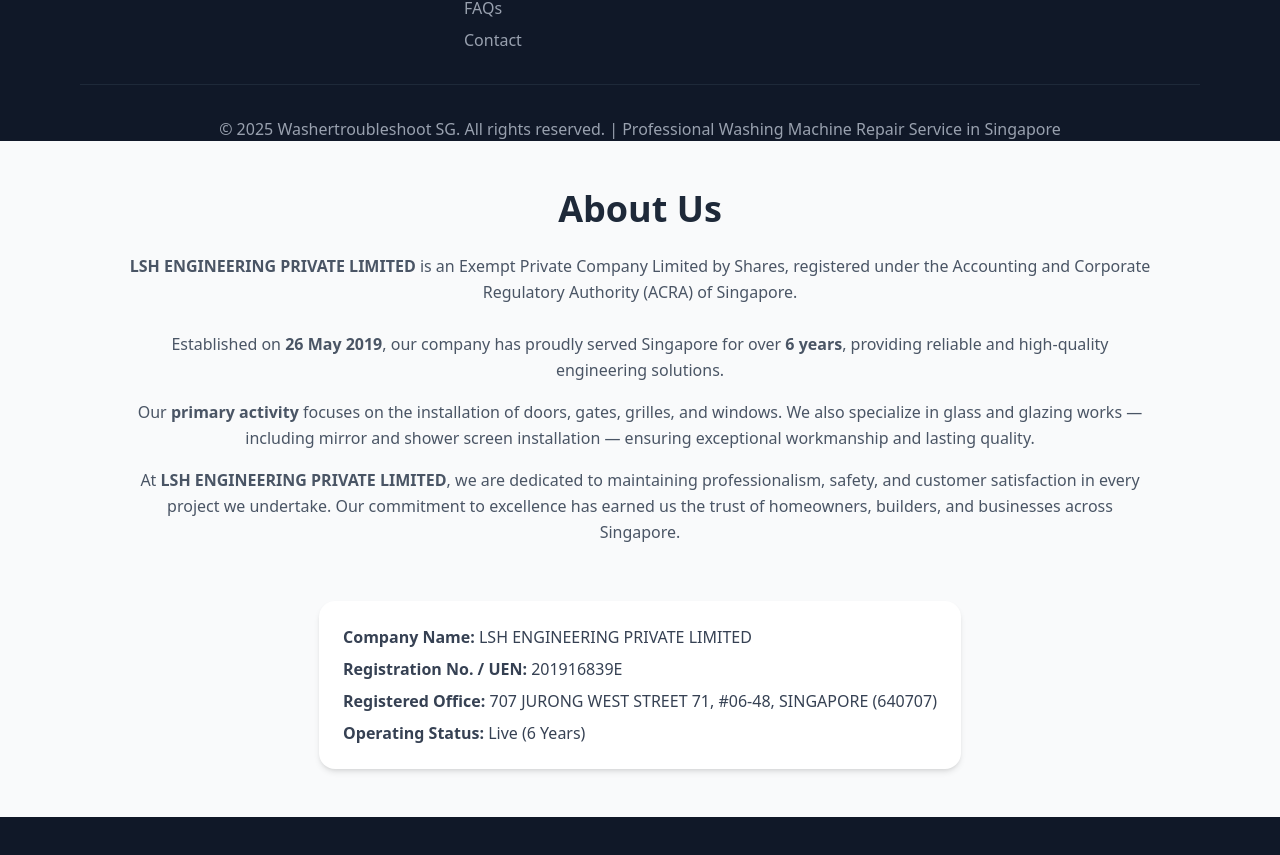
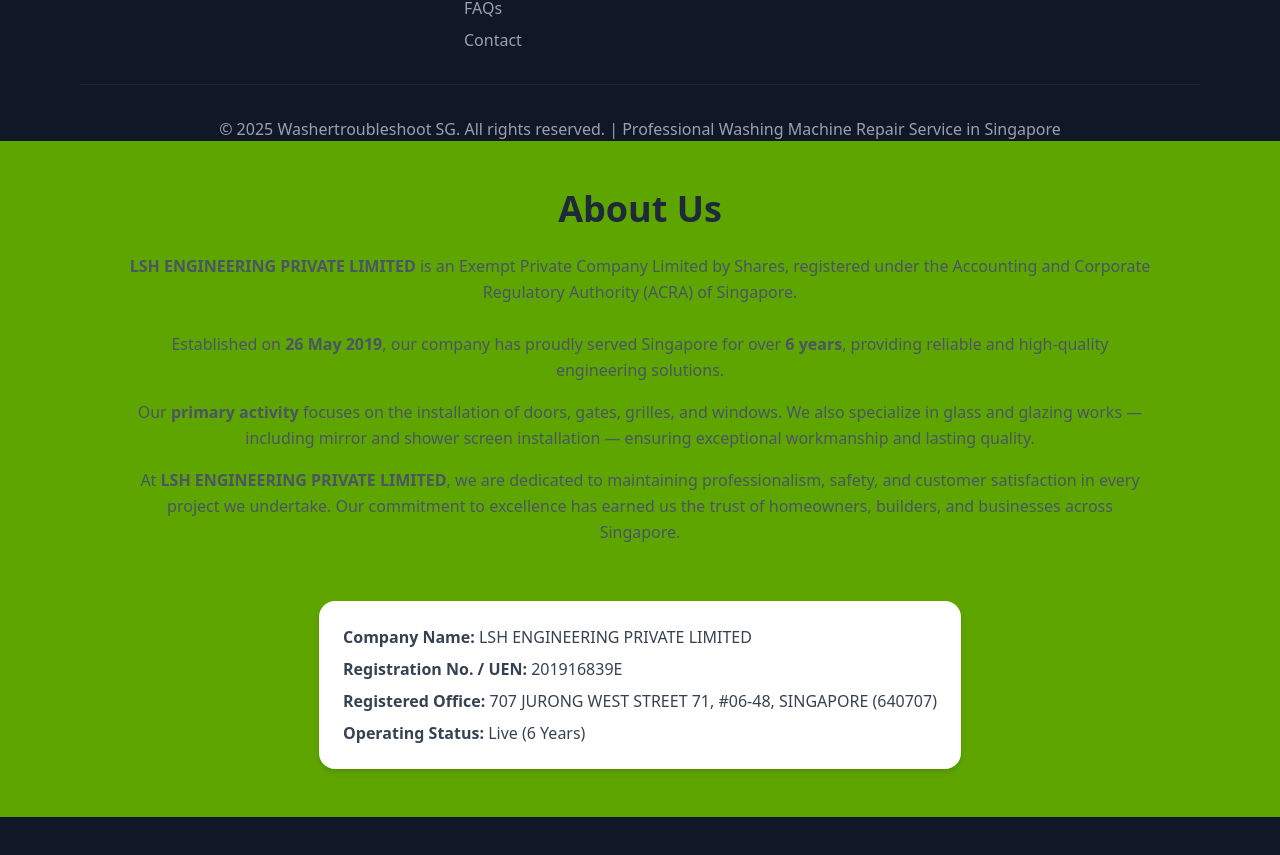
Before and after one commit to Jonymoin/washertroubleshoot, a React (Vite) app: page / in a window 1280 px wide. Shown: the part 5735-6590 px from the top of the page. Built offline with nearby package versions, Linux system fonts and the light colour scheme.

Commit message:
Initial commit

```diff
--- a/index.html
+++ b/index.html
@@ -5,7 +5,7 @@
     <link rel="icon" type="image/png" href="/favicon1.png" />
     <meta name="viewport" content="width=device-width, initial-scale=1.0" />
     <title>washertroubleshootsg</title>
-
+    <meta name="google-site-verification" content="oG4OW5OSh6KwVyXmD9-X8Ydl0xBrdCbvVxZrQEAjg2w" />
     <!-- Google tag (gtag.js) -->
 
 <!-- Google tag (gtag.js) -->
--- a/src/AboutUs.jsx
+++ b/src/AboutUs.jsx
@@ -2,7 +2,7 @@
 
 const AboutUs = () => {
   return (
-    <section className="bg-gray-50 py-12 px-6 md:px-16 lg:px-24">
+    <section className="bg-lime-600 py-12 px-6 md:px-16 lg:px-24">
       <div className="max-w-5xl mx-auto text-center">
         <h2 className="text-3xl md:text-4xl font-bold text-gray-800 mb-6">
           About Us
```
